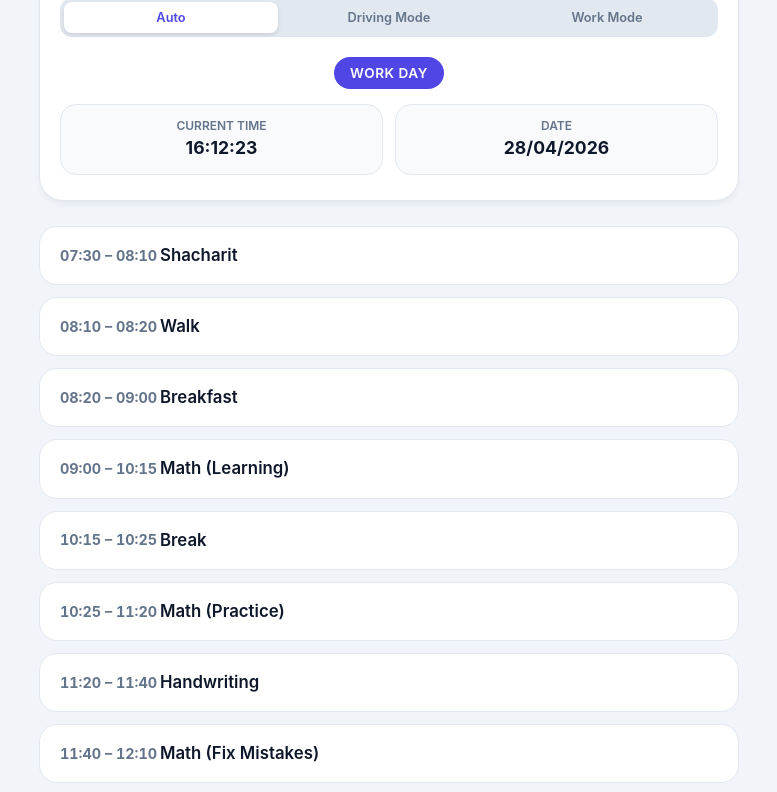
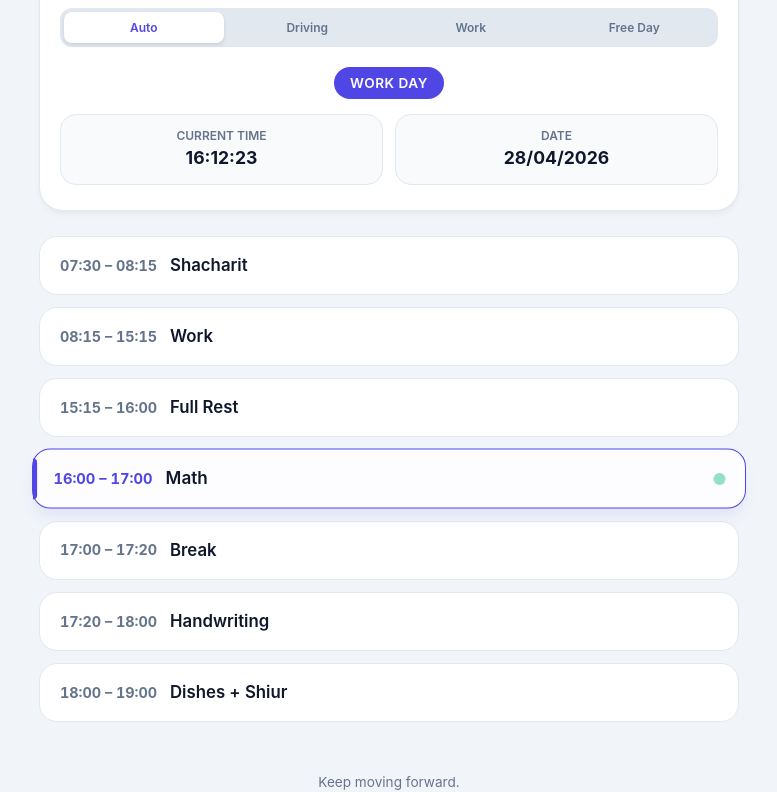
Before and after one commit to mmprinting3d/Digital-Schedule, a plain HTML site: page index.html in a window 1280 px wide. Shown: the part 99-891 px from the top of the page, without its empty margins (251-1028 px from the left). Drawn offline with Linux system fonts and the light colour scheme.

Commit message:
Update index.html

```diff
--- a/index.html
+++ b/index.html
@@ -11,6 +11,8 @@
             --secondary: #64748b;
             --accent: #f59e0b;
             --success: #10b981;
+            --free-day: #ec4899;
+            --rest: #94a3b8;
             --bg: #f1f5f9;
             --card-bg: #ffffff;
             --text: #0f172a;
@@ -40,19 +42,41 @@
             text-align: center;
             margin-bottom: 25px;
             background: var(--card-bg);
-            padding: 25px 20px;
+            padding: 30px 20px 25px 20px;
             border-radius: 24px;
             box-shadow: 0 4px 6px -1px rgba(0, 0, 0, 0.05);
             border: 1px solid var(--border);
+            position: relative;
         }
 
         h1 {
             font-size: 1.5rem;
             color: var(--primary);
-            margin-bottom: 15px;
+            margin-bottom: 20px;
         }
 
-        /* Toggle Styling */
+        .sound-control {
+            position: absolute;
+            top: 15px;
+            right: 15px;
+            cursor: pointer;
+            color: var(--secondary);
+            font-size: 1.1rem;
+            transition: all 0.2s;
+            width: 38px;
+            height: 38px;
+            display: flex;
+            align-items: center;
+            justify-content: center;
+            border-radius: 12px;
+            background: #f1f5f9;
+        }
+
+        .sound-control.enabled {
+            color: var(--success);
+            background: #ecfdf5;
+        }
+
         .mode-selector {
             display: flex;
             background: #e2e8f0;
@@ -60,16 +84,18 @@
             border-radius: 12px;
             margin-bottom: 20px;
             gap: 4px;
+            flex-wrap: wrap;
         }
 
         .mode-btn {
             flex: 1;
+            min-width: 80px;
             border: none;
             padding: 8px;
             border-radius: 8px;
             cursor: pointer;
             font-weight: 600;
-            font-size: 0.8rem;
+            font-size: 0.75rem;
             transition: all 0.2s ease;
             color: var(--secondary);
             background: transparent;
@@ -158,7 +184,7 @@
         }
 
         .task-time {
-            min-width: 100px;
+            min-width: 110px;
             font-weight: 700;
             color: var(--secondary);
             font-size: 0.9rem;
@@ -192,18 +218,25 @@
             animation: blink 1.5s infinite;
         }
 
+        .empty-state {
+            text-align: center;
+            padding: 60px 20px;
+            background: white;
+            border-radius: 24px;
+            border: 1px dashed var(--border);
+            color: var(--secondary);
+        }
+
+        .empty-state i {
+            font-size: 2.5rem;
+            margin-bottom: 15px;
+            color: var(--rest);
+        }
+
         @keyframes blink {
             0% { opacity: 1; transform: scale(1); }
             50% { opacity: 0.4; transform: scale(1.2); }
             100% { opacity: 1; transform: scale(1); }
-        }
-
-        .weekend-card {
-            text-align: center;
-            padding: 60px 20px;
-            background: var(--card-bg);
-            border-radius: 24px;
-            border: 1px dashed var(--secondary);
         }
 
         @media (max-width: 500px) {
@@ -221,12 +254,17 @@
 
 <div class="container">
     <header>
+        <div id="sound-toggle" class="sound-control" title="Toggle Notification Sound">
+            <i id="sound-icon" class="fas fa-bell-slash"></i>
+        </div>
+
         <h1>Personal Productivity</h1>
 
         <div class="mode-selector">
-            <button class="mode-btn active" id="btn-auto" onclick="setMode('auto')">Auto</button>
-            <button class="mode-btn" id="btn-driving" onclick="setMode('driving')">Driving Mode</button>
-            <button class="mode-btn" id="btn-work" onclick="setMode('work')">Work Mode</button>
+            <button class="mode-btn active" id="btn-auto">Auto</button>
+            <button class="mode-btn" id="btn-driving">Driving</button>
+            <button class="mode-btn" id="btn-work">Work</button>
+            <button class="mode-btn" id="btn-free">Free Day</button>
         </div>
 
         <div id="day-badge" class="day-type-badge">Checking...</div>
@@ -251,90 +289,140 @@
 </div>
 
 <script>
-    // 'auto', 'driving', or 'work'
     let currentMode = 'auto';
+    let lastActiveTask = null;
+    let lastProcessedMinute = -1;
+    let soundEnabled = false;
+    let audioCtx = null;
 
-    const scheduleSunWed = [
-        { start: "07:30", end: "08:10", title: "Shacharit" },
-        { start: "08:10", end: "08:20", title: "Walk" },
-        { start: "08:20", end: "09:00", title: "Breakfast" },
-        { start: "09:00", end: "10:30", title: "Math (Learning)" },
-        { start: "10:30", end: "10:45", title: "Break" },
-        { start: "10:45", end: "11:45", title: "Math (Practice)" },
-        { start: "11:45", end: "12:05", title: "Handwriting" },
-        { start: "12:05", end: "12:30", title: "Lunch" },
-        { start: "12:30", end: "13:30", title: "Admin / Prep" },
-        { start: "13:30", end: "14:00", title: "Travel" },
-        { start: "14:00", end: "15:20", title: "Driving Lesson" },
-        { start: "15:20", end: "15:50", title: "Travel Home" },
-        { start: "16:00", end: "17:00", title: "Arduino (Build / Learn)" },
-        { start: "17:00", end: "17:30", title: "Arduino (Improve / Fix)" }
-    ];
-
-    const scheduleMonTueThu = [
-        { start: "07:30", end: "08:10", title: "Shacharit" },
-        { start: "08:10", end: "08:20", title: "Walk" },
-        { start: "08:20", end: "09:00", title: "Breakfast" },
-        { start: "09:00", end: "10:15", title: "Math (Learning)" },
-        { start: "10:15", end: "10:25", title: "Break" },
-        { start: "10:25", end: "11:20", title: "Math (Practice)" },
-        { start: "11:20", end: "11:40", title: "Handwriting" },
-        { start: "11:40", end: "12:10", title: "Math (Fix Mistakes)" },
-        { start: "12:10", end: "12:40", title: "Lunch / Get Ready" },
-        { start: "13:00", end: "20:00", title: "Work" }
-    ];
-
-    function setMode(mode) {
-        currentMode = mode;
-        document.querySelectorAll('.mode-btn').forEach(btn => btn.classList.remove('active'));
-        document.getElementById(`btn-${mode}`).classList.add('active');
-        updateApp();
+    function toMinutes(timeStr) {
+        const [h, m] = timeStr.split(':').map(Number);
+        return h * 60 + m;
     }
 
-    function updateApp() {
+    function playBell() {
+        if (!soundEnabled) return;
+        if (!audioCtx) audioCtx = new (window.AudioContext || window.webkitAudioContext)();
+
+        function playNote(freq, start, duration, volume) {
+            const osc = audioCtx.createOscillator();
+            const gain = audioCtx.createGain();
+            osc.type = 'sine';
+            osc.frequency.setValueAtTime(freq, start);
+            gain.gain.setValueAtTime(0, start);
+            gain.gain.linearRampToValueAtTime(volume, start + 0.02);
+            gain.gain.exponentialRampToValueAtTime(0.001, start + duration);
+            osc.connect(gain);
+            gain.connect(audioCtx.destination);
+            osc.start(start);
+            osc.stop(start + duration);
+        }
+
+        const now = audioCtx.currentTime;
+        playNote(659.25, now, 0.8, 0.4);
+        playNote(880.00, now + 0.12, 1.0, 0.3);
+    }
+
+    const schedules = {
+        driving: {
+            label: "Driving Lesson Day",
+            color: "var(--accent)",
+            days: [0, 3], // Sun, Wed
+            tasks: [
+                { start: "07:30", end: "08:15", title: "Shacharit" },
+                { start: "08:15", end: "09:00", title: "Morning Routine + Breakfast" },
+                { start: "09:00", end: "10:30", title: "Math (Deep Work)" },
+                { start: "10:30", end: "11:00", title: "Break" },
+                { start: "11:00", end: "12:00", title: "Math (Practice)" },
+                { start: "12:00", end: "12:30", title: "Lunch" },
+                { start: "12:30", end: "13:15", title: "Handwriting" },
+                { start: "13:15", end: "13:30", title: "Buffer" },
+                { start: "13:30", end: "15:50", title: "Driving Lesson" }
+            ]
+        },
+        work: {
+            label: "Work Day",
+            color: "var(--primary)",
+            days: [1, 2, 4], // Mon, Tue, Thu
+            tasks: [
+                { start: "07:30", end: "08:15", title: "Shacharit" },
+                { start: "08:15", end: "15:15", title: "Work" },
+                { start: "15:15", end: "16:00", title: "Full Rest" },
+                { start: "16:00", end: "17:00", title: "Math" },
+                { start: "17:00", end: "17:20", title: "Break" },
+                { start: "17:20", end: "18:00", title: "Handwriting" },
+                { start: "18:00", end: "19:00", title: "Dishes + Shiur" }
+            ]
+        },
+        free: {
+            label: "Free Day Schedule",
+            color: "var(--free-day)",
+            days: [], // Manual trigger mainly
+            tasks: [
+                { start: "07:30", end: "08:15", title: "Shacharit" },
+                { start: "08:15", end: "09:00", title: "Morning Routine + Breakfast" },
+                { start: "09:00", end: "10:30", title: "Math (Deep Work)" },
+                { start: "10:30", end: "11:00", title: "Break" },
+                { start: "11:00", end: "12:00", title: "Math (Practice)" },
+                { start: "12:00", end: "12:30", title: "Lunch" },
+                { start: "12:30", end: "13:00", title: "English Handwriting" },
+                { start: "13:00", end: "13:30", title: "Break" },
+                { start: "13:30", end: "14:30", title: "Hebrew Handwriting" }
+            ]
+        }
+    };
+
+    function updateApp(forceRebuild = false) {
         const now = new Date();
+        const currentMinute = now.getHours() * 60 + now.getMinutes();
         const day = now.getDay();
-        const timeStr = now.getHours().toString().padStart(2, '0') + ":" + now.getMinutes().toString().padStart(2, '0');
 
         document.getElementById('clock').innerText = now.toLocaleTimeString('en-GB', { hour12: false });
         document.getElementById('date-display').innerText = now.toLocaleDateString('en-GB');
 
+        if (currentMinute === lastProcessedMinute && !forceRebuild) return;
+        lastProcessedMinute = currentMinute;
+
         const badge = document.getElementById('day-badge');
         const container = document.getElementById('schedule-container');
-        let currentSchedule = [];
-        let forceDriving = currentMode === 'driving';
-        let forceWork = currentMode === 'work';
 
-        // Auto Logic: (0=Sun, 3=Wed for Driving) | (1, 2, 4 for Work)
-        const isDrivingDay = forceDriving || (currentMode === 'auto' && (day === 0 || day === 3));
-        const isWorkDay = forceWork || (currentMode === 'auto' && (day === 1 || day === 2 || day === 4));
+        let configKey = currentMode;
+        if (currentMode === 'auto') {
+            if (day === 5 || day === 6) configKey = 'rest'; // Fri, Sat
+            else if (schedules.driving.days.includes(day)) configKey = 'driving';
+            else if (schedules.work.days.includes(day)) configKey = 'work';
+            else configKey = 'free';
+        }
 
-        if (isDrivingDay) {
-            badge.innerText = "Driving Lesson Day";
-            badge.style.background = "var(--accent)";
-            currentSchedule = scheduleSunWed;
-        } else if (isWorkDay) {
-            badge.innerText = "Work Day";
-            badge.style.background = "var(--primary)";
-            currentSchedule = scheduleMonTueThu;
-        } else {
-            badge.innerText = "Weekend / Rest Day";
-            badge.style.background = "var(--secondary)";
+        if (configKey === 'rest') {
+            badge.innerText = "Shabbat / Rest Day";
+            badge.style.background = "var(--rest)";
             container.innerHTML = `
-                <div class="weekend-card">
-                    <i class="fas fa-calendar-day" style="font-size: 3rem; color: var(--secondary); margin-bottom: 20px;"></i>
-                    <h2>Rest & Recharge</h2>
-                    <p style="color: var(--secondary);">No active schedule for today. Enjoy your weekend!</p>
+                <div class="empty-state">
+                    <i class="fas fa-couch"></i>
+                    <h3>No scheduled tasks today</h3>
+                    <p>Time to rest and recharge.</p>
                 </div>`;
+            lastActiveTask = null;
             return;
         }
 
+        const activeConfig = schedules[configKey];
+        badge.innerText = activeConfig.label;
+        badge.style.background = activeConfig.color;
+
         container.innerHTML = '';
-        currentSchedule.forEach(task => {
-            const isActive = timeStr >= task.start && timeStr < task.end;
+        let foundActiveTask = null;
+
+        activeConfig.tasks.forEach(task => {
+            const startMins = toMinutes(task.start);
+            const endMins = toMinutes(task.end);
+            const isActive = currentMinute >= startMins && currentMinute < endMins;
+
+            if (isActive) foundActiveTask = task.title;
+
             const item = document.createElement('div');
             item.className = `task-item ${isActive ? 'active' : ''}`;
-
             item.innerHTML = `
                 <div class="task-time">${task.start} – ${task.end}</div>
                 <div class="task-content">
@@ -344,11 +432,41 @@
             `;
             container.appendChild(item);
         });
+
+        if (foundActiveTask !== lastActiveTask) {
+            if (lastActiveTask !== null && foundActiveTask !== null) {
+                playBell();
+            }
+            lastActiveTask = foundActiveTask;
+        }
     }
 
-    setInterval(updateApp, 1000);
-    updateApp();
+    document.getElementById('sound-toggle').addEventListener('click', () => {
+        soundEnabled = !soundEnabled;
+        const icon = document.getElementById('sound-icon');
+        const toggle = document.getElementById('sound-toggle');
+
+        if (soundEnabled) {
+            icon.className = 'fas fa-bell';
+            toggle.classList.add('enabled');
+            playBell();
+        } else {
+            icon.className = 'fas fa-bell-slash';
+            toggle.classList.remove('enabled');
+        }
+    });
+
+    document.querySelectorAll('.mode-btn').forEach(btn => {
+        btn.addEventListener('click', () => {
+            document.querySelectorAll('.mode-btn').forEach(b => b.classList.remove('active'));
+            btn.classList.add('active');
+            currentMode = btn.id.replace('btn-', '');
+            updateApp(true);
+        });
+    });
+
+    setInterval(() => updateApp(false), 1000);
+    updateApp(true);
 </script>
-
 </body>
 </html>
```
